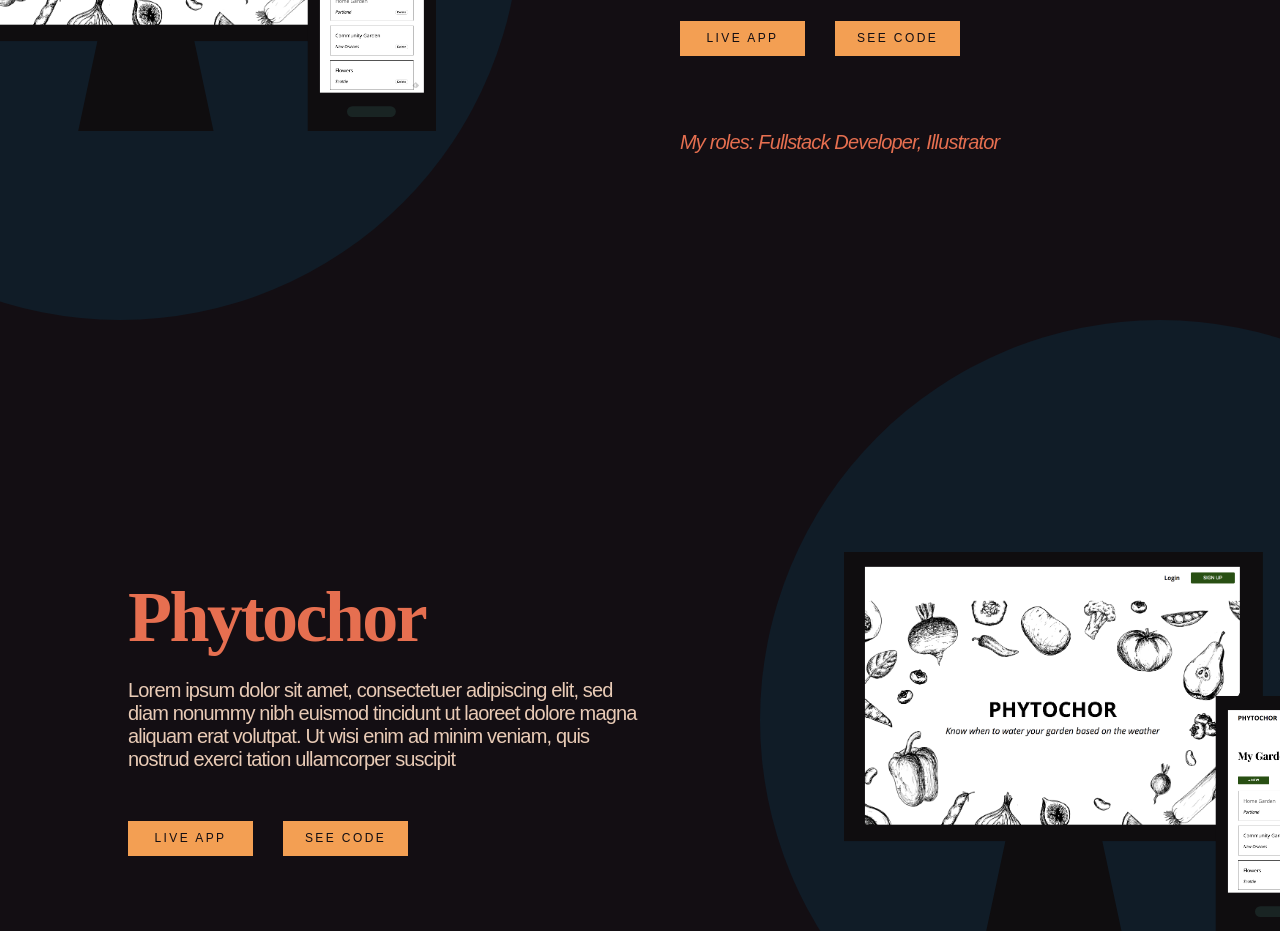
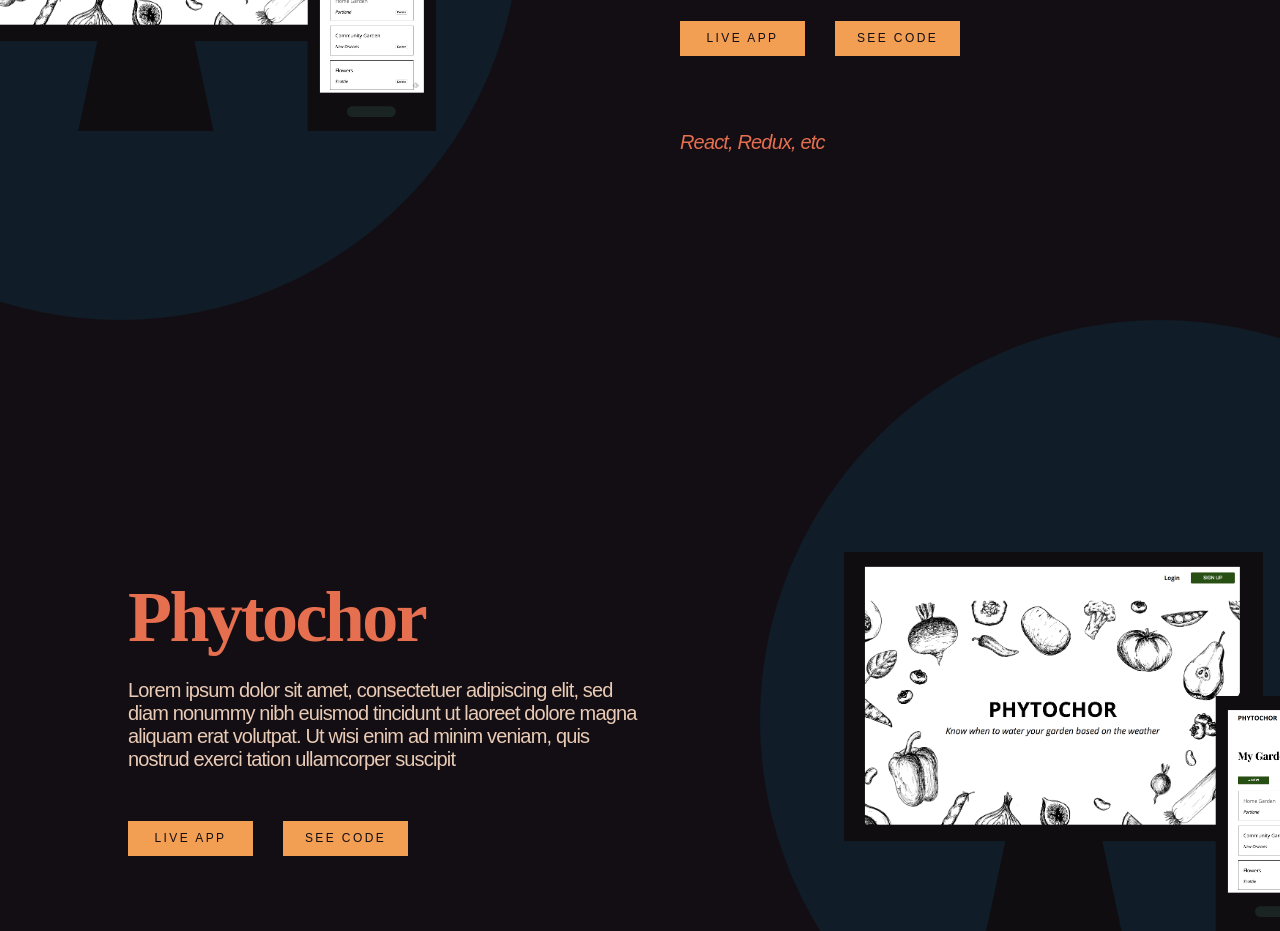
Before and after one commit to cadams8238/portfolio, a React app: page / in a window 1280 px wide. Shown: the part 1660-2591 px from the top of the page. Built offline with nearby package versions, Linux system fonts and the light colour scheme; a web font is replaced by a local one.

Commit message:
abstracted out content so that dynamic content can be passed into project components through props. project details are stored in project-content

```diff
--- a/src/components/index.js
+++ b/src/components/index.js
@@ -2,13 +2,13 @@ import React from 'react';
 import { Link } from 'react-router-dom';
 
 import LandingPage from './landingPage';
-import Phytochor from './phytochor';
+import ProjectLeft from './project-left';
 import ProjectRight from './project-right';
 import About from './about';
 import Connect from './connect';
 
 import styles from './styles/index.module.css';
-
+import {phytochorContent, content} from './project-content';
 
 export default function Home() {
 
@@ -36,8 +36,8 @@ export default function Home() {
           </ul>
         </nav>
         <LandingPage />
-        <Phytochor />
-        <ProjectRight />
+        <ProjectLeft content={phytochorContent}/>
+        <ProjectRight content={content}/>
         <About />
         <Connect />
       </div>
--- a/src/components/content.js
+++ b/src/components/project-content.js
@@ -1,5 +1,9 @@
 const phytochorContent = {
   title: 'Phytochor',
+  img: {
+    src: require('../images/projects_phytochor-screenshots.svg'),
+    alt: "phytochor screenshots"
+  },
   description: `Lorem ipsum dolor sit amet, consectetuer
     adipiscing elit, sed diam nonummy nibh
     euismod tincidunt ut laoreet dolore magna
@@ -10,11 +14,15 @@ const phytochorContent = {
     app: 'https://garden-client.herokuapp.com/',
     code: 'https://github.com/cadams8238/Garden-app_client'
   },
-  stack: 'My roles:  Fullstack Developer, Illustrator'
+  stack: 'React, Redux, etc'
 };
 
 const content = {
   title: 'Phytochor',
+  img: {
+    src: require('../images/projects_phytochor-screenshots.svg'),
+    alt: "phytochor screenshots"
+  },
   description: `Lorem ipsum dolor sit amet, consectetuer
     adipiscing elit, sed diam nonummy nibh
     euismod tincidunt ut laoreet dolore magna
--- a/src/components/phytochor.js
+++ b/src/components/project-left.js
@@ -1,37 +1,35 @@
 import React from 'react';
-import styles from './styles/phytochor.module.css';
+import styles from './styles/projectLeft.module.css';
 import Button from './button';
 
-import phytochor from '../images/projects_phytochor-screenshots.svg';
-import {phytochorContent} from './content';
 
-export default function Phytochor() {
+export default function ProjectLeft(props) {
 
     return (
       <div className={styles.backgroundImage}>
         <div className={styles.projectBackground}></div>
         <img className={styles.projectPhoto}
-          src={phytochor}
-          alt="phytochor screenshots"
+          src={props.content.img.src}
+          alt={props.content.img.alt}
         />
         <section className={styles.allText}>
           <h2 className={styles.title}>
-            {phytochorContent.title}
+            {props.content.title}
           </h2>
           <p className={styles.description}>
-            {phytochorContent.description}
+            {props.content.description}
           </p>
-          <a href={phytochorContent.links.app}>
+          <a href={props.content.links.app}>
             <Button label="Live App"
               className={styles.buttonLinks}
             />
           </a>
-          <a href={phytochorContent.links.code}>
+          <a href={props.content.links.code}>
             <Button label="See Code"
               className={[styles.button, styles.buttonLinks].join(' ')}
             />
           </a>
-          <p className={styles.roles}>{phytochorContent.stack}</p>
+          <p className={styles.roles}>{props.content.stack}</p>
         </section>
       </div>
     );
--- a/src/components/project-right.js
+++ b/src/components/project-right.js
@@ -2,37 +2,34 @@ import React from 'react';
 import styles from './styles/projectRight.module.css';
 import Button from './button';
 
-import phytochor from '../images/projects_phytochor-screenshots.svg';
-import {content} from './content';
 
 
-
-export default function ProjectRight() {
+export default function ProjectRight(props) {
   return (
     <div className={styles.backgroundImage}>
       <div className={styles.projectBackground}></div>
       <img className={styles.projectPhoto}
-        src={phytochor}
-        alt="phytochor screenshots"
+        src={props.content.img.src}
+        alt={props.content.img.alt}
       />
       <section className={styles.allText}>
         <h2 className={styles.title}>
-          {content.title}
+          {props.content.title}
         </h2>
         <p className={styles.description}>
-          {content.description}
+          {props.content.description}
         </p>
-        <a href={content.links.app}>
+        <a href={props.content.links.app}>
           <Button label="Live App"
             className={styles.buttonLinks}
           />
         </a>
-        <a href={content.links.code}>
+        <a href={props.content.links.code}>
           <Button label="See Code"
             className={[styles.button, styles.buttonLinks].join(' ')}
           />
         </a>
-        <p className={styles.roles}>{content.stack}</p>
+        <p className={styles.roles}>{props.content.stack}</p>
       </section>
     </div>
   );
```
Also changed, not shown: src/components/styles/projectLeft.module.css (renamed from src/components/styles/phytochor.module.css).
